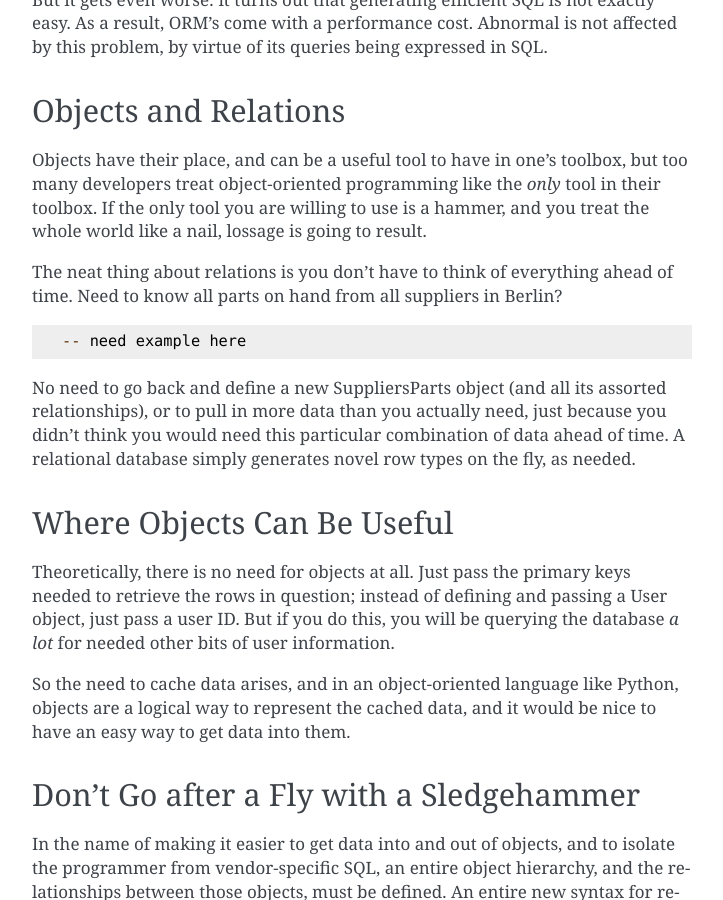
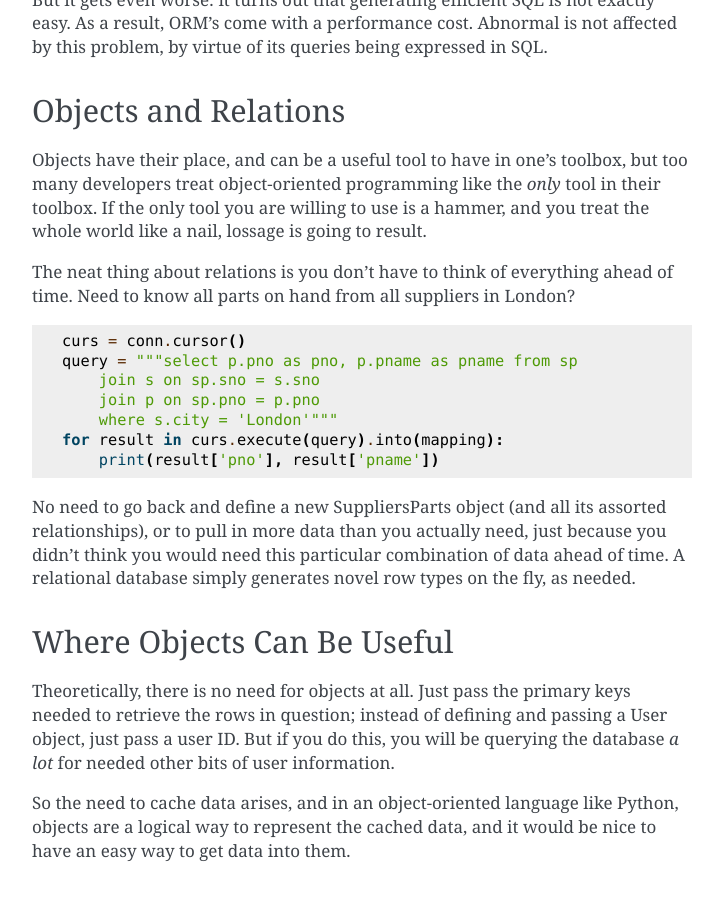
Before and after one commit to DavidBarts/abnormal, a Sphinx documentation site: the page built from docs/source/principles.rst, in a window 1280 px wide and 900 px high, scrolled down 886 px. Shown: the whole window, without its empty margins (388-1111 px from the left). Built offline with Sphinx 7.4.7, drawn with Linux system fonts in a browser that asks for light colours.

Commit message:
Update docs some.

```diff
--- a/docs/source/principles.rst
+++ b/docs/source/principles.rst
@@ -47,9 +47,16 @@ in their toolbox. If the only tool you are willing to use is a hammer, and
 you treat the whole world like a nail, lossage is going to result.
 
 The neat thing about relations is you don't have to think of everything ahead
-of time. Need to know all parts on hand from all suppliers in Berlin? ::
+of time. Need to know all parts on hand from all suppliers in London? ::
 
-    -- need example here
+    curs = conn.cursor()
+    query = """select p.pno as pno, p.pname as pname from sp
+        join s on sp.sno = s.sno
+        join p on sp.pno = p.pno
+        where s.city = 'London'"""
+    for result in curs.execute(query).into(mapping):
+        print(result['pno'], result['pname'])
+
 
 No need to go back and define a new SuppliersParts object (and all its assorted
 relationships), or to pull in more data than you actually need, just because you
```
Also changed, not shown: README.md (+70 -1 lines), README.rst (+22 -1 lines), 1 other file.
